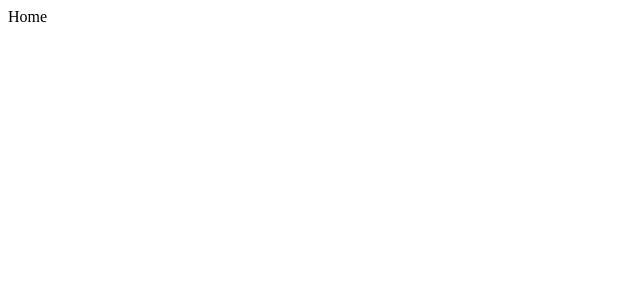
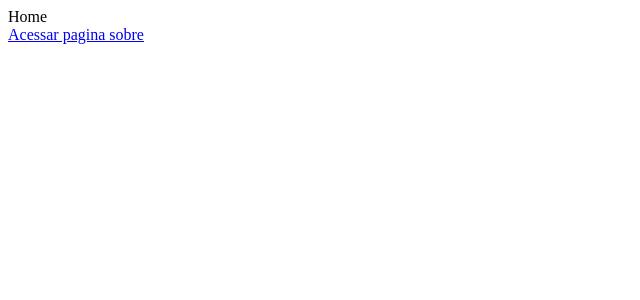
Before and after one commit to fernandopbarboza/patricia-ferreira, a Next.js app: page / in a window 1280 px wide. Shown: the top 300 px of the page, without its empty margins (0-640 px from the left). Built offline with nearby package versions, Linux system fonts and the light colour scheme.

Commit message:
Inclusao <Link>

```diff
--- a/pages/index.js
+++ b/pages/index.js
@@ -1,7 +1,16 @@
 import {useState} from 'react';
+import Link from 'next/link';
 
 function Home() {
-    return <div>Home</div>
+    return (
+    <div>
+        <div>Home</div>
+        <Link href='/sobre'>
+            <a >Acessar pagina sobre</a>
+        </Link>
+    </div>
+    )
+
 }
 
 export default Home
```
Also changed, not shown: pages/sobre.js (added, +17 -0 lines).
